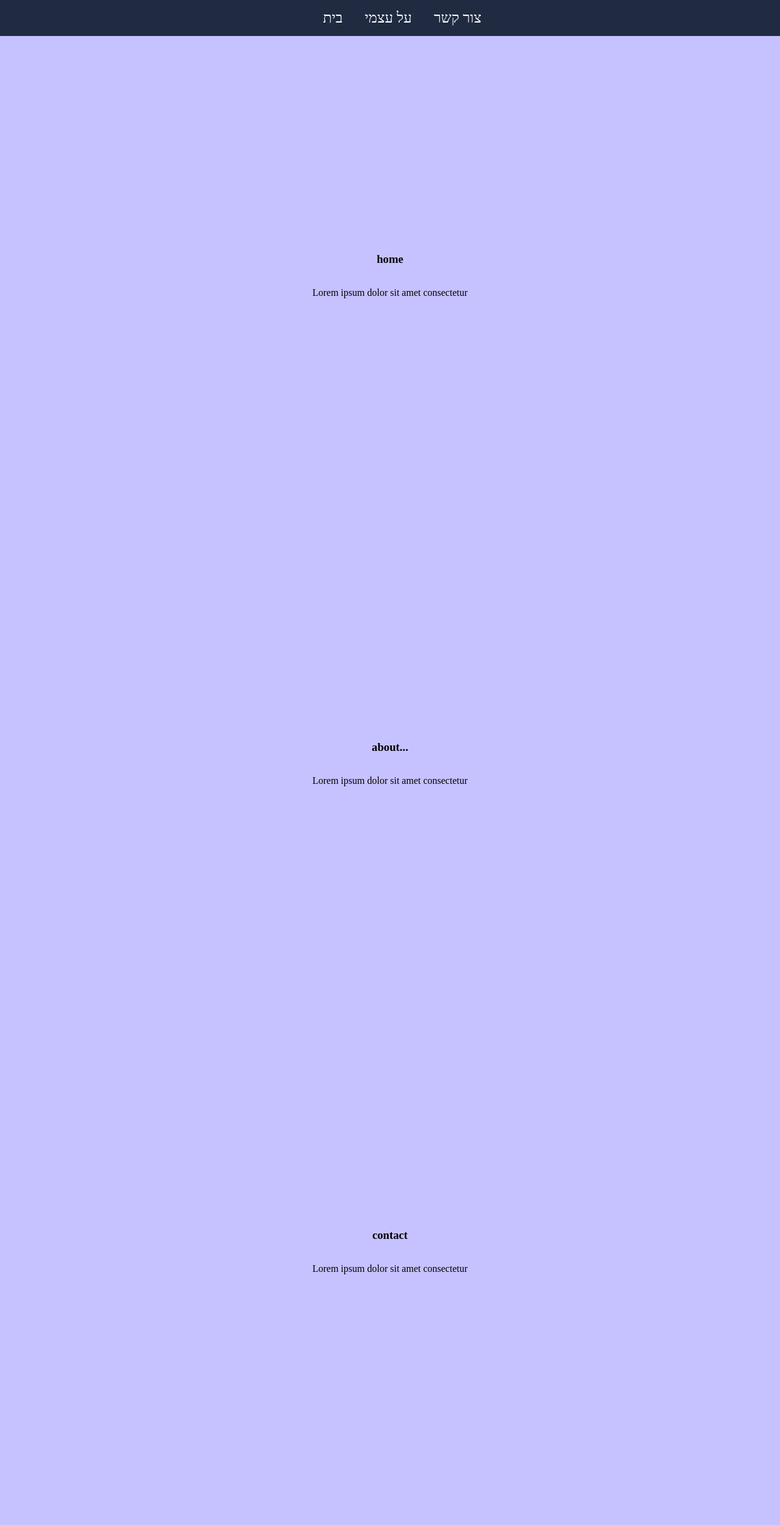
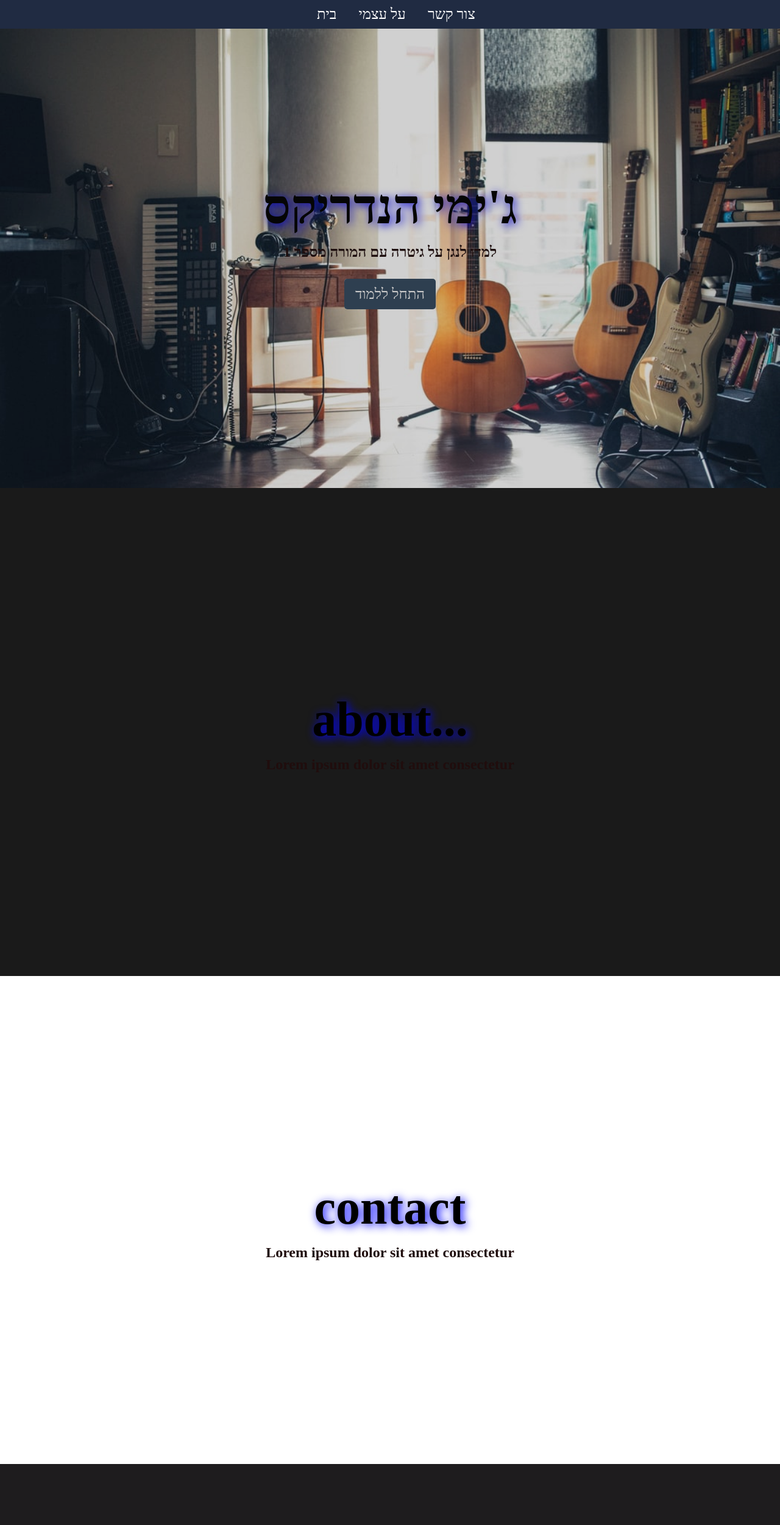
Before and after one commit to DaniMatuko/Jimi-Hendrix, a PHP site: page / in a window 1280 px wide. Shown: the whole page at 61% size. After the commit the page ends 2400 px from the top, so only its background shows below. Run offline with PHP 8.4, Linux system fonts and the light colour scheme.

Commit message:
Btn not finished

```diff
--- a/index.html
+++ b/index.html
@@ -21,15 +21,19 @@
     <div class="container">
 
         <div class="section" id="home">
-            <h3>home</h3>
-            <p>Lorem ipsum dolor sit amet consectetur</p>
+            <h1>ג'ימי הנדריקס</h1>
+            <p>למדו לנגן על גיטרה עם המורה מספר 1</p>
+            <div class="startLearning">
+                <span> התחל ללמוד </span>
+                <div class="btnEffect"></div>
+            </div>
         </div>
         <div class="section" id="about">
-            <h3>about...</h3>
+            <h1>about...</h1>
             <p>Lorem ipsum dolor sit amet consectetur</p>
         </div>
         <div class="section" id="contact">
-            <h3>contact</h3>
+            <h1>contact</h1>
             <p>Lorem ipsum dolor sit amet consectetur</p>
         </div>
 
--- a/style.css
+++ b/style.css
@@ -1,12 +1,12 @@
-body {
+* {
     margin: 0;
     padding: 0;
 }
 
 .container {
     height: 100%;
-    background-color: rgb(198, 194, 255);
-    padding: 50px;
+    width: 100%;
+    background-color: #1a1a1a;
 }
 
 .nav-bar {
@@ -16,6 +16,7 @@ body {
     background: rgba(32, 43, 66);
     text-align: center;
     z-index: 1;
+    padding: 10px;
 }
 
 .nav-bar ul li {
@@ -30,6 +31,19 @@ body {
     text-decoration: none;
 }
 
+h1 {
+    font-size: 5rem;
+    color: black;
+    text-shadow: blue 3px 3px 15px;
+    margin-bottom: 15px;
+}
+
+p {
+    font-size: 1.5rem;
+    color: rgb(32, 13, 13);
+    font-weight: bold;
+}
+
 .section {
     display: flex;
     flex-direction: column;
@@ -37,3 +51,59 @@ body {
     align-items: center;
     height: 100vh;
 }
+
+#home {
+    background-image: url("images/home-guitars.jpg");
+    background-repeat: no-repeat;
+    background-position: center;
+    background-size: cover;
+    opacity: 0.8;
+}
+
+#about {}
+
+#contact {
+    background-color: white;
+}
+
+.startLearning {
+    box-sizing: border-box;
+    position: relative;
+    height: 50px;
+    width: 150px;
+    margin-top: 30px;
+    background-color: lightblue;
+    border: none;
+    color: #fff;
+    font-size: 1.5rem;
+    border-radius: 5px;
+    text-align: center;
+    line-height: 50px;
+    cursor: pointer;
+}
+
+.btnEffect {
+    box-sizing: border-box;
+    position: absolute;
+    border: 25px solid #34495e;
+    border-radius: 5px;
+    height: 50px;
+    width: 150px;
+    top: 0;
+    transition: 1s ease;
+}
+
+.startLearning span {
+    position: relative;
+    z-index: 1;
+    color: whitesmoke;
+}
+
+.btnEffect:hover .btnEffect {
+    border-color: lightblue;
+    border: 0;
+}
+
+.startLearning:hover span {
+    color: #34495e;
+}
```
Also changed, not shown: icons/finger-pressing.png (added), images/animated-jimi.jpg (added), images/dark-guitar.jpg (added), images/home-guitars.jpg (added).
